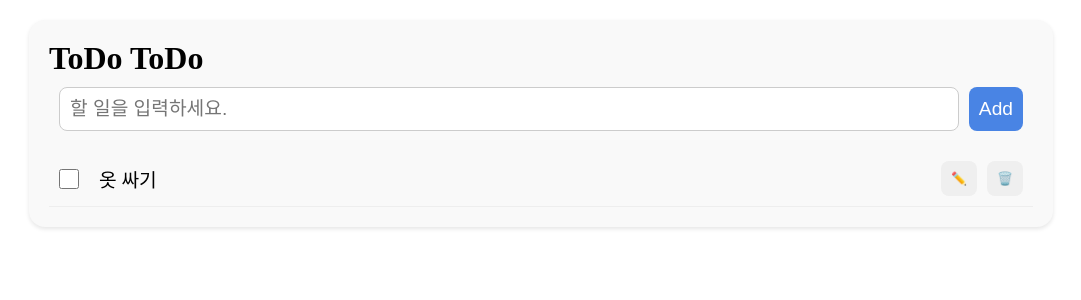
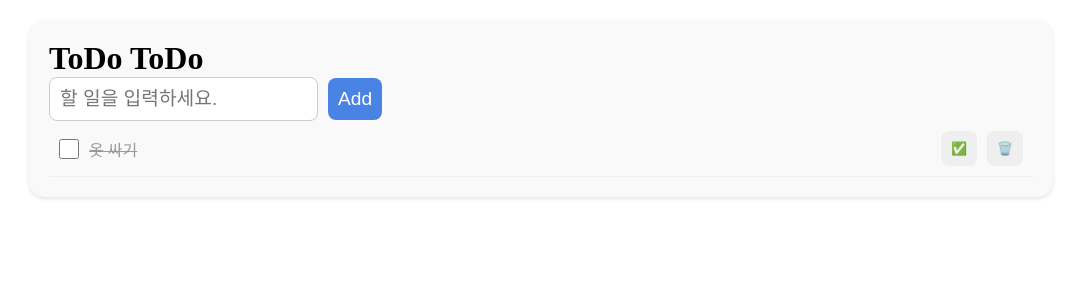
Before and after one commit to limsso128/Programming, a React (Vite) app: page / in a window 1280 px wide. Shown: the top 300 px of the page, without its empty margins (99-1180 px from the left). Built offline with nearby package versions, Linux system fonts and the light colour scheme.

Commit message:
오류수정

```diff
--- a/src/TodoListApp.jsx
+++ b/src/TodoListApp.jsx
@@ -1,25 +1,25 @@
-import './todoList.css'
+import"./todolist.css";
 
 function TodoListApp() {
   return (
+    <>
       <div className="todo">
         <h1 className="todo__title">ToDo ToDo</h1>
-      <form className="todo__form">
+        <form className="todo__from">
           <input type="text" className="todo__input" placeholder="할 일을 입력하세요."/>
           <button type="submit" className="todo__button todo__button--add">Add</button>
         </form>
         <ul className="todo__list">
-        <li className="todo__item todo_item--complete">
-        <input type="checkbox" className="todo__check" id="chk-1" />
+          <li className="todo__item todo__item--complete">
+            <input type="checkbox" className="todo__check" name="" id="chk-1" />
             <label htmlFor="chk-1" className="todo__label">옷 싸기</label>
-        <button className="todo__button todo__button--edit">✏️</button>
+            <button className="todo__button todo__button--edit">✅</button>
             <button className="todo__button todo__button--delete">🗑️</button>
           </li>
         </ul>
       </div>
-  )
+    </>
+  );
 }
 
-//자바스크립트에는 for가 있어서 for가 아닌 htmlFor를 사용한다.
-
-export default TodoListApp
+export default TodoListApp;
--- a/src/todoList.css
+++ b/src/todoList.css
@@ -1,71 +1,57 @@
-.todo {
-    width: max(80%, 400px);; /*최소: 400px*/
-    margin: 20px auto; /*20px: 위아래 auto: 가운데 정렬*/
+.todo{
+    width: max(80%, 400px);     /* 최소: 400px */
+    margin: 20px auto;      /* 20px: 위아래 auto:가운데 */
     padding: 20px;
     background-color: #f9f9f9;
     border-radius: 16px;
-    box-shadow: 0 2px 4px rgb(0, 0, 0, 0.1);
+    box-shadow: 0 2px 4px rgba(0,0,0,0.1);
 }
-
-.todo__form {
-    display: flex;
+.todo__form{
+    display: flex;  /* 플렉스 컨테이너로 설정하여 자식 요소들을 가로로 배치 */
     padding: 10px;
     margin-bottom: 10px;
 }
-
-.todo__input {
+.todo__input{
     padding: 10px;
     font-size: 1.2em;
     border: 1px solid #ccc;
     border-radius: 8px;
     margin-right: 10px;
-    flex: 1; /*flex 공간의 나머지 여백만큼 늘리자*/
+    flex: 1;    /* 입력창이 남은 공간을 모두 차지하도록 설정 */
 }
-
-.todo__button {
+.todo__button{
     padding: 10px;
     border: none;
     border-radius: 8px;
-    cursor: pointer; /* 마우스 커서가 버튼 위에 있을 때 포인터로 변경 */
+    cursor: pointer;    /* 마우스 포인터가 버튼 위에 있을 때 손 모양으로 변경 */
     font-size: 1.2em;
-    color: white;
+    color: #fff;
 }
-
-.todo__button--add {
+.todo__button--add{
     background-color: #4984e4;
 }
-
-.todo__item {
+.todo__item{
     display: flex;
-    align-items: center; /* 높이 가운데 정렬*/
-    justify-content: space-between;
+    align-items: center;   /* 아이템 내의 요소들을 수직으로 가운데 정렬 */
+    justify-content: space-between;  /* 아이템 내의 요소들을 양 끝으로 배치 */
     padding: 10px;
     border-bottom: 1px solid #eee;
-    gap: 10px; /*flex된 item 사이의 여백*/
+    gap: 10px;   /* flex된 아이템 내 요소들 사이의 간격을 10px로 설정 */
 }
-
-.todo__check {
+.todo__check{
     width: 20px;
     height: 20px;
     cursor: pointer;
-    accent-color: #999; /* 체크한 배경색: 눈에 안 띄게, 체크박스 색상 변경 */
+    accent-color: #999;     /* 체크박스의 색상을 회색으로 설정 */
 }
-
-.todo__label {
-    flex: 1; /*flex 공간의 나머지 여백만큼 늘리자*/
-    margin-left: 10px;
-    font-size: 1.2em;
+.todo__label{
+    flex: 1;
 }
-
 .todo__button--edit,
-.todo__button--delete {
+.todo__button--delete{
     font-size: 0.8em;
 }
-
-.todo__item--complete .todo__label {
-    text-decoration: line-through;
-    color: #999;
+.todo__item--complete .todo__label{
+    text-decoration: line-through;   /* 완료된 아이템의 텍스트에 취소선 추가 */
+    color: #999;     /* 완료된 아이템의 텍스트 색상을 회색으로 변경 */
 }
-
-/* A > B: A 바로 아래 자식 B
-A B: A 아래 자손 B */
```
Lines whose indentation alone changed are shown as unchanged.
